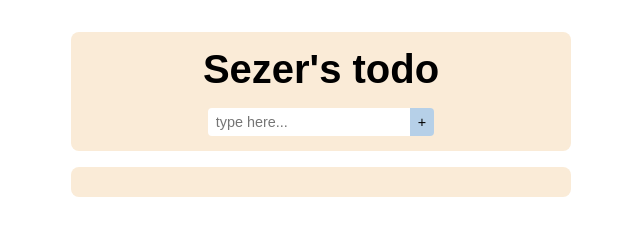
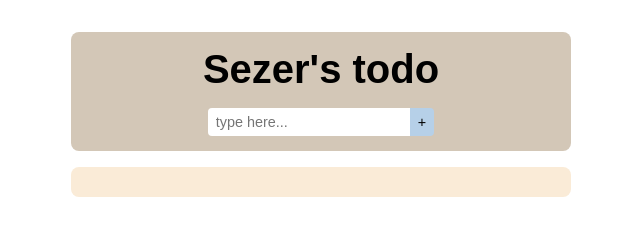
Before and after one commit to szrokmn/Sezer-s_todo, a plain HTML site: page index.html in a window 1280 px wide. Shown: the whole page, without its empty margins (319-959 px from the left). Drawn offline with Linux system fonts and the light colour scheme.

Commit message:
css revision

```diff
--- a/style.css
+++ b/style.css
@@ -22,7 +22,7 @@ body{
     padding: 15px 20px;
     border-radius: 8px;
     margin-top: 32px;
-    background-color: antiquewhite;
+    background-color: rgb(211, 199, 183);
 }
 .todo_title{
     font-size: 2.5rem;
```
